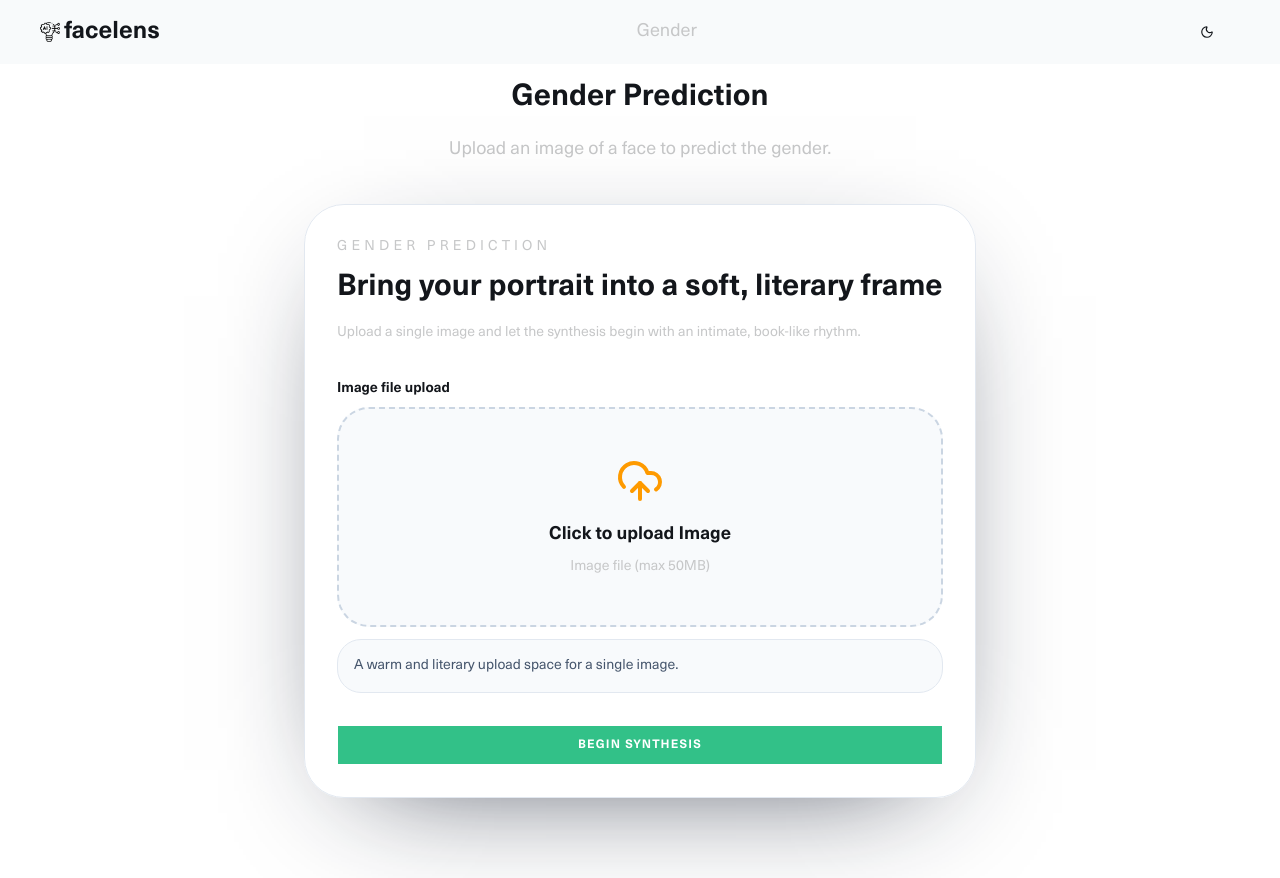
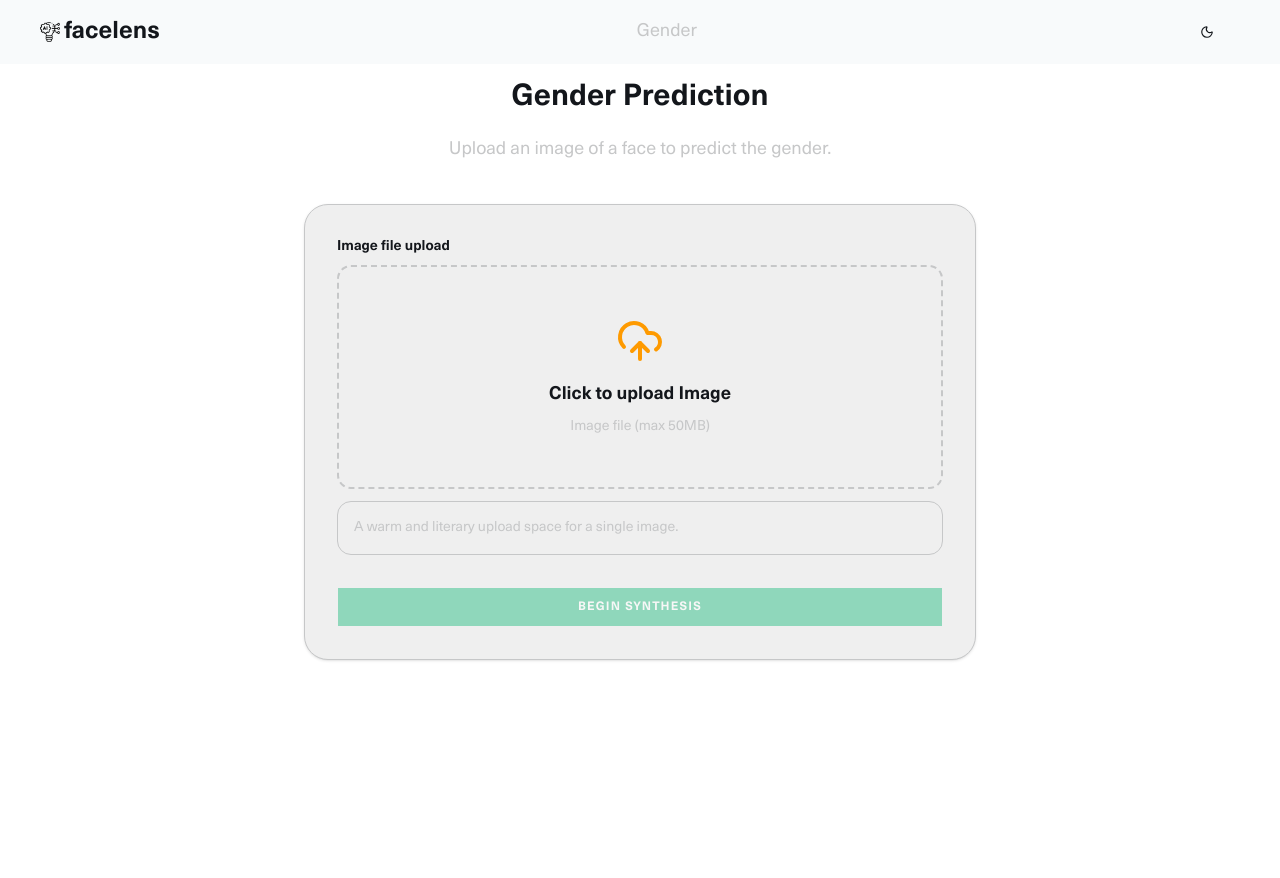
Before and after one commit to HerbertNtim/facelens_projects, a Next.js app in the folder frontend/: page /gender in a window 1280 px wide. After the commit the page ends 800 px from the top, so only its background shows below. Built offline with nearby package versions, Linux system fonts and the light colour scheme.

Commit message:
ui for image upload

```diff
--- a/frontend/app/globals.css
+++ b/frontend/app/globals.css
@@ -234,4 +234,35 @@
     @apply mt-2 text-sm leading-relaxed text-muted-foreground dark:text-muted-foreground;
   }
 
+  .new-book-wrapper {
+    @apply mx-auto max-w-2xl rounded-3xl border border-border bg-card p-8 shadow-sm backdrop-blur-xl dark:border-input dark:bg-secondary;
+  }
+
+  .upload-dropzone {
+    @apply relative flex min-h-[14rem] cursor-pointer flex-col items-center justify-center gap-4 rounded-xl border-2 border-dashed border-border bg-background-alt px-8 py-12 text-center text-foreground transition hover:border-primary hover:bg-accent/5 dark:border-input dark:bg-secondary dark:text-foreground;
+  }
+
+  .upload-remove-button {
+    @apply inline-flex items-center gap-2 rounded-full border border-border bg-background px-4 py-2 text-sm font-medium text-foreground transition hover:bg-slate-100 dark:border-input dark:bg-secondary dark:text-foreground dark:hover:bg-slate-800;
+  }
+
+  .upload-note-card {
+    @apply mt-2 rounded-xl border border-border bg-background-alt p-4 text-sm text-muted-foreground dark:border-input dark:bg-secondary dark:text-muted-foreground;
+  }
+
+  .toast-container {
+    @apply fixed bottom-6 left-1/2 z-50 w-[min(96vw,420px)] -translate-x-1/2 px-4;
+  }
+
+  .toast {
+    @apply rounded-xl border border-border bg-background-alt px-6 py-4 text-sm font-medium text-foreground shadow-sm backdrop-blur-xl dark:border-input dark:bg-secondary dark:text-foreground;
+  }
+
+  .toast-error {
+    @apply border-destructive/30 bg-destructive/10 text-destructive;
+  }
+
+  .loading-overlay {
+    @apply absolute inset-0 z-20 flex items-center justify-center rounded-xl bg-slate-950/10 backdrop-blur-sm;
+  }
 }
--- a/frontend/components/UploadForm.tsx
+++ b/frontend/components/UploadForm.tsx
@@ -2,7 +2,7 @@
 
 import * as React from 'react'
 import { zodResolver } from '@hookform/resolvers/zod'
-import { useForm } from 'react-hook-form'
+import { useForm, useWatch } from 'react-hook-form'
 import { UploadCloud, X } from 'lucide-react'
 import { Button } from '@/components/ui/button'
 import { Form, FormField, FormItem, FormLabel, FormControl, FormMessage } from '@/components/ui/form'
@@ -10,22 +10,48 @@ import { z } from 'zod'
 
 const MAX_FILE_SIZE = 50 * 1024 * 1024
 
-const genderFormSchema = z.object({
-  imageFile: z
-    .union([z.instanceof(File), z.null()])
-    .refine((value) => value instanceof File, { message: 'Image file is required' })
-    .refine((file) => file instanceof File && file.size <= MAX_FILE_SIZE, {
-      message: 'Image file must be 50MB or smaller',
-    })
-    .refine((file) => file instanceof File && file.type.startsWith('image/'), {
-      message: 'Image file must be a valid image',
-    }),
-})
+// Validation schema for the gender form.
+// We use superRefine to validate the uploaded file object
+// and provide custom error messages for missing, oversized,
+// or non-image uploads.
+const genderFormSchema = z
+  .object({
+    imageFile: z.instanceof(File).nullable(),
+  })
+  .superRefine((data, ctx) => {
+    const file = data.imageFile
+
+    if (!(file instanceof File)) {
+      ctx.addIssue({
+        path: ['imageFile'],
+        code: 'custom',
+        message: 'Image file is required',
+      })
+      return
+    }
+
+    if (file.size > MAX_FILE_SIZE) {
+      ctx.addIssue({
+        path: ['imageFile'],
+        code: 'custom',
+        message: 'Image file must be 50MB or smaller',
+      })
+    }
+
+    if (!file.type.startsWith('image/')) {
+      ctx.addIssue({
+        path: ['imageFile'],
+        code: 'custom',
+        message: 'Image file must be a valid image',
+      })
+    }
+  })
 
 type GenderFormValues = z.infer<typeof genderFormSchema>
 
 const UploadForm = () => {
   const fileInputRef = React.useRef<HTMLInputElement | null>(null)
+  const [toast, setToast] = React.useState<string | null>(null)
 
   const form = useForm<GenderFormValues>({
     resolver: zodResolver(genderFormSchema),
@@ -37,7 +63,6 @@ const UploadForm = () => {
     register,
     handleSubmit,
     setValue,
-    watch,
     formState: { errors, isSubmitting },
   } = form
 
@@ -45,7 +70,10 @@ const UploadForm = () => {
     register('imageFile')
   }, [register])
 
-  const imageFile = watch('imageFile')
+  // watch the file field to enable/disable the submit button
+  // without storing the full form state in a separate variable.
+  const imageFile = useWatch({ control: form.control, name: 'imageFile' })
+  const canSubmit = imageFile instanceof File && !isSubmitting
 
   const openFilePicker = () => {
     fileInputRef.current?.click()
@@ -64,24 +92,30 @@ const UploadForm = () => {
   }
 
   const onSubmit = async (data: GenderFormValues) => {
+    setToast(null)
     await new Promise((resolve) => setTimeout(resolve, 900))
     console.log('Begin Synthesis', data)
   }
 
+  // Display a toast if validation fails during form submission.
+  const onError = (errors: typeof form.formState.errors) => {
+    const nextMessage = errors.imageFile?.message
+    setToast(typeof nextMessage === 'string' ? nextMessage : 'Image file is required')
+  }
+
+  React.useEffect(() => {
+    if (!toast) {
+      return
+    }
+
+    const timeout = window.setTimeout(() => setToast(null), 3600)
+    return () => window.clearTimeout(timeout)
+  }, [toast])
+
   return (
-    <div className="new-book-wrapper container mx-auto max-w-2xl rounded-[2.5rem] border border-slate-200 bg-white/90 p-8 shadow-[0_32px_120px_-60px_rgba(15,23,42,0.9)] backdrop-blur-xl dark:border-slate-800 dark:bg-slate-950/90 dark:shadow-none">
+    <div className="new-book-wrapper">
       <div className="space-y-8">
-        <div className="space-y-3">
-          <p className="text-sm uppercase tracking-[0.3em] text-muted-foreground">Gender Prediction</p>
-          <h2 className="text-3xl font-semibold leading-tight text-foreground dark:text-white">
-            Bring your portrait into a soft, literary frame
-          </h2>
-          <p className="text-sm leading-7 text-muted-foreground">
-            Upload a single image and let the synthesis begin with an intimate, book-like rhythm.
-          </p>
-        </div>
-
-        <Form onSubmit={handleSubmit(onSubmit)} className="space-y-8">
+        <Form onSubmit={handleSubmit(onSubmit, onError)} className="space-y-8">
           <input
             id="imageFile"
             ref={fileInputRef}
@@ -96,7 +130,7 @@ const UploadForm = () => {
               <FormLabel htmlFor="imageFile">Image file upload</FormLabel>
               <FormControl>
                 <div
-                  className="upload-dropzone relative flex min-h-55 cursor-pointer flex-col items-center justify-center gap-4 rounded-4xl border-2 border-dashed border-slate-300 bg-slate-50 px-8 py-12 text-center text-slate-700 transition hover:border-slate-400 hover:bg-slate-100 dark:border-slate-700 dark:bg-slate-950/80 dark:text-slate-100"
+                  className="upload-dropzone"
                   onClick={openFilePicker}
                   onKeyDown={(event) => {
                     if (event.key === 'Enter' || event.key === ' ') {
@@ -117,7 +151,7 @@ const UploadForm = () => {
                           event.stopPropagation()
                           handleRemoveFile()
                         }}
-                        className="inline-flex items-center gap-2 rounded-full border border-slate-300 bg-white px-4 py-2 text-sm font-medium text-slate-700 transition hover:bg-slate-100 dark:border-slate-600 dark:bg-slate-900 dark:text-slate-100 dark:hover:bg-slate-800"
+                        className="upload-remove-button"
                       >
                         <X className="h-4 w-4" />
                         Remove
@@ -131,20 +165,20 @@ const UploadForm = () => {
                   )}
                 </div>
               </FormControl>
-              <FormMessage>{errors.imageFile?.message}</FormMessage>
+              <FormMessage>{typeof errors.imageFile?.message === 'string' ? errors.imageFile.message : ''}</FormMessage>
             </FormItem>
 
-            <div className="mt-2 rounded-3xl border border-slate-200 bg-slate-50 p-4 text-sm text-slate-600 dark:border-slate-800 dark:bg-slate-900 dark:text-slate-300">
+            <div className="upload-note-card">
               A warm and literary upload space for a single image.
             </div>
           </FormField>
 
           <div className="relative">
-            <Button className="form-btn w-full" type="submit" disabled={isSubmitting}>
+            <Button className="form-btn w-full" type="submit" disabled={!canSubmit}>
               Begin Synthesis
             </Button>
             {isSubmitting ? (
-              <div className="loading-overlay absolute inset-0 z-20 flex items-center justify-center rounded-2xl bg-slate-950/10 backdrop-blur-sm">
+              <div className="loading-overlay">
                 <div className="flex flex-col items-center gap-3 rounded-3xl border border-slate-200 bg-white/95 px-6 py-5 text-slate-900 shadow-lg dark:border-slate-700 dark:bg-slate-950/90 dark:text-white">
                   <span className="h-9 w-9 animate-spin rounded-full border-4 border-transparent border-t-primary" />
                   <p className="text-sm font-medium">Weaving your image into the narrative…</p>
@@ -153,6 +187,12 @@ const UploadForm = () => {
             ) : null}
           </div>
         </Form>
+
+        {toast ? (
+          <div className="toast-container" role="status" aria-live="polite">
+            <div className="toast toast-error">{toast}</div>
+          </div>
+        ) : null}
       </div>
     </div>
   )
```
